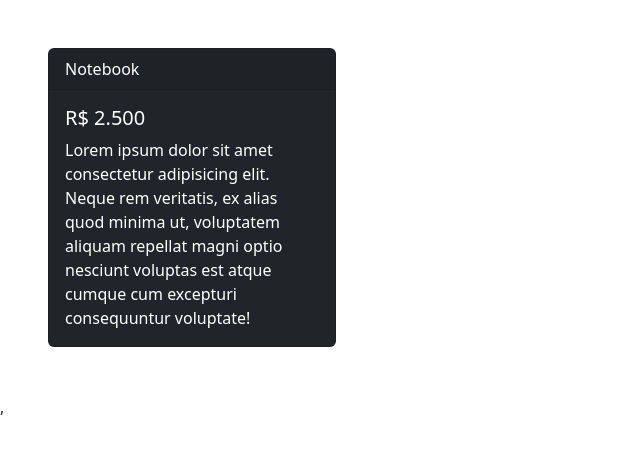
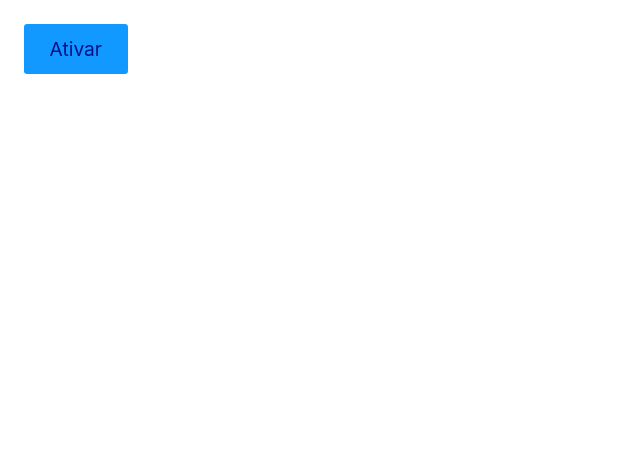
Before and after one commit to ocesar9/React, a React (Create React App) app in the folder ambiente-do-curso/appreact/: page / in a window 1280 px wide. Shown: the top 454 px of the page, without its empty margins (0-640 px from the left). Built offline with nearby package versions, Linux system fonts and the light colour scheme.

Commit message:
Animações 1

```diff
--- a/ambiente-do-curso/appreact/public/index.html
+++ b/ambiente-do-curso/appreact/public/index.html
@@ -15,7 +15,7 @@
       user's mobile device or desktop. See https://developers.google.com/web/fundamentals/web-app-manifest/
     -->
     <link rel="manifest" href="%PUBLIC_URL%/manifest.json" />
-    <!-- <link rel="stylesheet" href="%PUBLIC_URL%/style.css" /> -->
+    <link rel="stylesheet" href="%PUBLIC_URL%/style.css" />
 
     <!--
       Notice the use of %PUBLIC_URL% in the tags above.
--- /dev/null
+++ b/ambiente-do-curso/appreact/src/App.css
@@ -0,0 +1,25 @@
+.animeLeft{
+  opacity: 0;
+  transform: translateX(-20px);
+  animation: animeLeft 0.3s forwards;
+}
+
+@keyframes animeLeft {
+  to {
+    opacity: 1;
+    transform: initial;
+  }
+}
+
+.zoom{
+  opacity: 0;
+  transform: scale(.8);
+  animation: animeLeft 0.3s forwards;
+}
+
+@keyframes animeLeft {
+  to {
+    opacity: initial;
+    transform: initial;
+  }
+}
--- a/ambiente-do-curso/appreact/src/App.js
+++ b/ambiente-do-curso/appreact/src/App.js
@@ -1,24 +1,15 @@
 import React from 'react'
-import Card from 'react-bootstrap/Card'
+import Produto from './Produto'
+import './App.css'
 
 const App = () => {
+  const [ativar,setAtivar] = React.useState(false);
+
   return (
-    // <div className='card bg-dark text-white m-5' style={{maxWidth: '18rem'}}>
-    //   <div className='card-header'>Notebook</div>
-    //   <div className="card-body">
-    //     <h5 className='card-title'>R$ 2.500</h5>
-    //     <p className='card-text'>Lorem ipsum dolor sit, amet consectetur adipisicing elit. Atque non esse odit, quaerat, placeat, dolorum qui debitis molestiae pariatur doloribus quibusdam. Nam consequuntur nulla vero harum dolores doloribus libero incidunt.</p>
-    //   </div>
-    // </div>
-
-    <Card bg='dark' text='white' className='text-white m-5' style={{maxWidth:'18rem'}}>
-      <Card.Header>Notebook</Card.Header>
-      <Card.Body>
-        <Card.Title>R$ 2.500</Card.Title>
-        <Card.Text> Lorem ipsum dolor sit amet consectetur adipisicing elit. Neque rem veritatis, ex alias quod minima ut, voluptatem aliquam repellat magni optio nesciunt voluptas est atque cumque cum excepturi consequuntur voluptate! </Card.Text>
-      </Card.Body>
-    </Card>
-
+    <div>
+      <button onClick={() => setAtivar(!ativar)}>Ativar</button>
+      {ativar && <Produto/>}
+    </div>
   )
 }
 
--- /dev/null
+++ b/ambiente-do-curso/appreact/src/Produto.js
@@ -0,0 +1,12 @@
+import React from 'react'
+
+const Produto = () => {
+  return (
+    <div className='zoom'>
+      <h1>Produto</h1>
+      <p>Meu produto</p>
+    </div>
+  )
+}
+
+export default Produto
--- a/ambiente-do-curso/appreact/src/index.js
+++ b/ambiente-do-curso/appreact/src/index.js
@@ -3,11 +3,11 @@ import ReactDOM from 'react-dom';
 import App from './App';
 
 // import 'bootstrap/dist/js/bootstrap.bundle.min.js';
-import 'bootstrap/dist/css/bootstrap.min.css';
+// import 'bootstrap/dist/css/bootstrap.min.css';
 
 ReactDOM.render(
   <React.StrictMode>
-    <App />,
+    <App />
   </React.StrictMode>,
   document.getElementById('root')
 );
```
